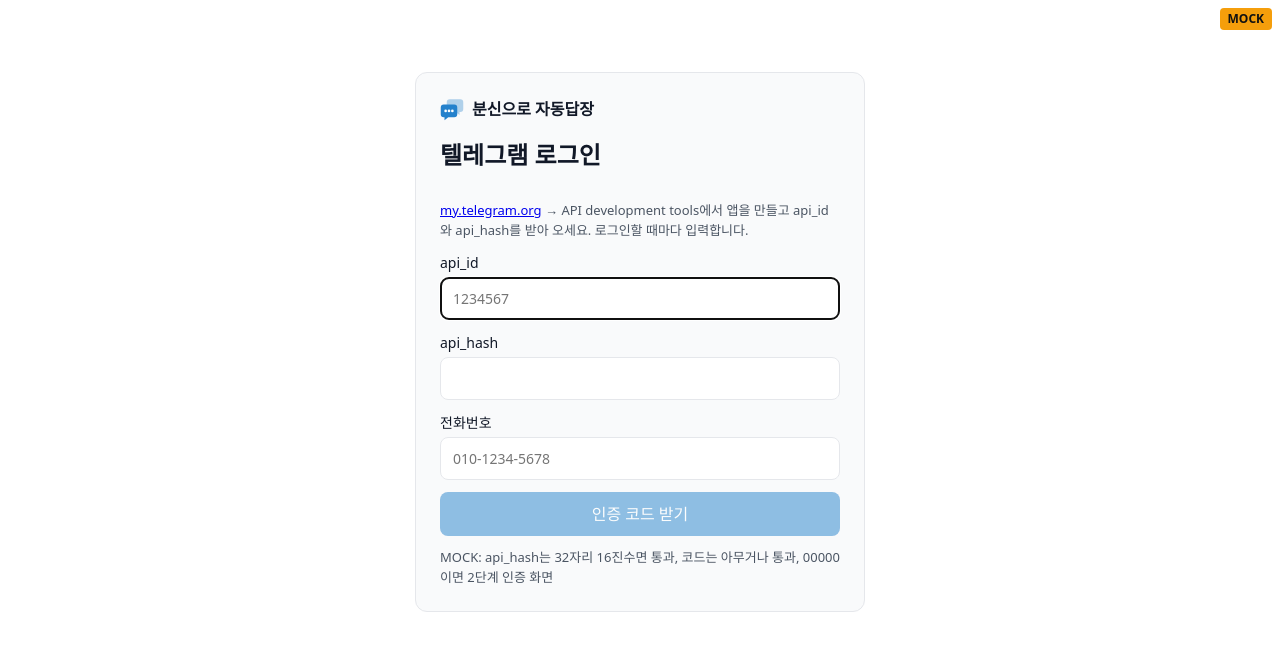
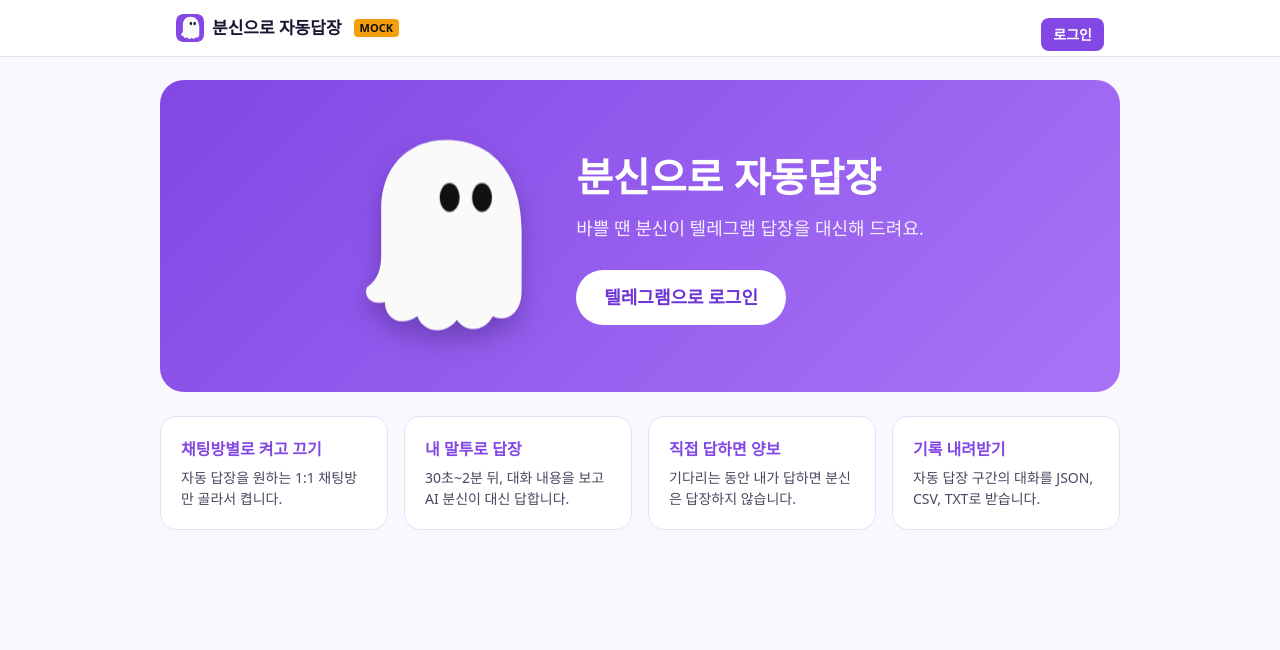
Before and after one commit to algoguma/kirothon, a React (Vite) app in the folder frontend/: page / in a window 1280 px wide. Before the commit this address led to /login. Shown: the top 650 px of the page. Built offline with nearby package versions, Linux system fonts and the light colour scheme.

Commit message:
feat(fe): 메인 페이지, 고정 상단 바, 유령 캐릭터와 보라색 테마 적용

```diff
--- a/frontend/index.html
+++ b/frontend/index.html
@@ -4,7 +4,7 @@
     <meta charset="UTF-8" />
     <link rel="icon" type="image/svg+xml" href="/favicon.svg" />
     <meta name="viewport" content="width=device-width, initial-scale=1.0" />
-    <meta name="theme-color" content="#2481cc" />
+    <meta name="theme-color" content="#8247e5" />
     <title>분신으로 자동답장</title>
   </head>
   <body>
--- a/frontend/src/App.tsx
+++ b/frontend/src/App.tsx
@@ -1,8 +1,8 @@
-import { BrowserRouter, NavLink, Navigate, Outlet, Route, Routes, useParams } from 'react-router'
-import { useMock } from './api'
+import { BrowserRouter, Navigate, Outlet, Route, Routes, useParams } from 'react-router'
 import { AuthProvider } from './auth/AuthProvider'
 import { RequireAuth } from './auth/RequireAuth'
-import { Brand } from './brand'
+import { Header } from './components/Header'
+import LandingPage from './pages/LandingPage'
 import LoginPage from './pages/LoginPage'
 import SetupPage from './pages/SetupPage'
 
@@ -19,12 +19,10 @@ function SessionsPage() {
 function Layout() {
   return (
     <>
-      <nav className="nav">
-        <Brand />
-        <NavLink to="/chats">채팅방</NavLink>
-        <NavLink to="/settings">설정</NavLink>
-      </nav>
-      <Outlet />
+      <Header />
+      <div className="container">
+        <Outlet />
+      </div>
     </>
   )
 }
@@ -33,19 +31,18 @@ export default function App() {
   return (
     <BrowserRouter>
       <AuthProvider>
-        {useMock && <div className="mock-badge">MOCK</div>}
         <Routes>
-          <Route path="/login" element={<LoginPage />} />
-          <Route element={<RequireAuth />}>
-            <Route path="/setup" element={<SetupPage />} />
-            <Route element={<Layout />}>
-              <Route path="/" element={<Navigate to="/chats" replace />} />
+          <Route element={<Layout />}>
+            <Route path="/" element={<LandingPage />} />
+            <Route path="/login" element={<LoginPage />} />
+            <Route element={<RequireAuth />}>
+              <Route path="/setup" element={<SetupPage />} />
               <Route path="/chats" element={<Placeholder title="채팅방 목록" />} />
               <Route path="/chats/:chatId/sessions" element={<SessionsPage />} />
               <Route path="/settings" element={<Placeholder title="설정" />} />
             </Route>
+            <Route path="*" element={<Navigate to="/" replace />} />
           </Route>
-          <Route path="*" element={<Navigate to="/" replace />} />
         </Routes>
       </AuthProvider>
     </BrowserRouter>
--- /dev/null
+++ b/frontend/src/brand.ts
@@ -0,0 +1 @@
+export const SERVICE_NAME = '분신으로 자동답장'
--- a/frontend/src/brand.tsx
+++ /dev/null
@@ -1,10 +0,0 @@
-export const SERVICE_NAME = '분신으로 자동답장'
-
-export function Brand() {
-  return (
-    <span className="brand">
-      <img src="/favicon.svg" alt="" width={24} height={24} />
-      {SERVICE_NAME}
-    </span>
-  )
-}
--- /dev/null
+++ b/frontend/src/components/Ghost.tsx
@@ -0,0 +1,21 @@
+// Mascot ("분신" ghost). Same shape as public/favicon.svg, without the background.
+export function Ghost({ size = 160, animated = false }: { size?: number; animated?: boolean }) {
+  return (
+    <svg
+      className={animated ? 'ghost ghost-animated' : 'ghost'}
+      viewBox="0 0 100 120"
+      width={size}
+      height={(size * 120) / 100}
+      aria-hidden="true"
+    >
+      <path
+        fill="#fafafa"
+        d="M50 8C78 8 92 30 92 58V92C92 104 84 110 76 106C72 114 62 116 56 108C50 116 38 116 34 106C26 112 16 108 16 98C10 100 4 96 6 90C12 86 14 80 14 72V46C14 24 28 8 50 8Z"
+      />
+      <g className="ghost-eyes">
+        <ellipse cx="52" cy="40" rx="5.5" ry="8" fill="#111" />
+        <ellipse cx="70" cy="40" rx="5.5" ry="8" fill="#111" />
+      </g>
+    </svg>
+  )
+}
--- /dev/null
+++ b/frontend/src/components/Header.tsx
@@ -0,0 +1,36 @@
+import { Link, NavLink, useLocation } from 'react-router'
+import { useMock } from '../api'
+import { useAuth } from '../auth/context'
+import { SERVICE_NAME } from '../brand'
+
+// Fixed top bar shown on every screen (spec 8).
+export function Header() {
+  const { state } = useAuth()
+  const { pathname } = useLocation()
+  const loggedIn = state.status === 'authenticated'
+
+  return (
+    <header className="topbar">
+      <div className="topbar-inner">
+        <Link to="/" className="brand">
+          <img src="/favicon.svg" alt="" width={28} height={28} />
+          {SERVICE_NAME}
+        </Link>
+        {useMock && <span className="mock-badge">MOCK</span>}
+        <nav className="topbar-nav">
+          {loggedIn && (
+            <>
+              <NavLink to="/chats">채팅방</NavLink>
+              <NavLink to="/settings">설정</NavLink>
+            </>
+          )}
+          {state.status === 'anonymous' && pathname !== '/login' && (
+            <Link to="/login" className="button small">
+              로그인
+            </Link>
+          )}
+        </nav>
+      </div>
+    </header>
+  )
+}
--- a/frontend/src/index.css
+++ b/frontend/src/index.css
@@ -1,12 +1,15 @@
 :root {
-  --text: #4b5563;
-  --text-h: #111827;
-  --bg: #fff;
-  --surface: #f9fafb;
-  --border: #e5e7eb;
-  --accent: #2481cc;
+  --text: #4b4760;
+  --text-h: #1a1530;
+  --bg: #faf8ff;
+  --surface: #fff;
+  --border: #e6e0f5;
+  --accent: #8247e5;
+  --accent-hover: #6f35d4;
+  --accent-soft: #efe7fd;
   --accent-text: #fff;
   --error: #dc2626;
+  --topbar-h: 56px;
 
   font: 16px/1.5 system-ui, 'Segoe UI', 'Malgun Gothic', sans-serif;
   color-scheme: light dark;
@@ -16,12 +19,14 @@
 
 @media (prefers-color-scheme: dark) {
   :root {
-    --text: #9ca3af;
-    --text-h: #f3f4f6;
-    --bg: #16171d;
-    --surface: #1f2028;
-    --border: #2e303a;
-    --accent: #3b9ae1;
+    --text: #b4aec8;
+    --text-h: #f3f0fa;
+    --bg: #141120;
+    --surface: #1d1930;
+    --border: #2f2947;
+    --accent: #9b6cf0;
+    --accent-hover: #ae88f4;
+    --accent-soft: #2a2145;
     --error: #f87171;
   }
 }
@@ -30,56 +35,113 @@ body {
   margin: 0;
 }
 
-#root {
-  max-width: 960px;
-  margin: 0 auto;
-  padding: 24px 16px;
-}
-
 h1 {
   margin: 0 0 16px;
   font-size: 24px;
   color: var(--text-h);
 }
 
-.nav {
+a {
+  color: var(--accent);
+}
+
+/* ---- Fixed top bar ---- */
+.topbar {
+  position: fixed;
+  inset: 0 0 auto 0;
+  z-index: 10;
+  height: var(--topbar-h);
+  background: var(--surface);
+  border-bottom: 1px solid var(--border);
+}
+.topbar-inner {
   display: flex;
   align-items: center;
-  gap: 16px;
-  margin-bottom: 24px;
-  padding-bottom: 12px;
-  border-bottom: 1px solid var(--border);
+  gap: 12px;
+  max-width: 960px;
+  height: 100%;
+  margin: 0 auto;
+  padding: 0 16px;
+  box-sizing: border-box;
 }
-.nav a {
-  color: var(--text);
-  text-decoration: none;
-}
-.nav a.active {
-  color: var(--accent);
-  font-weight: 600;
-}
-
 .brand {
   display: inline-flex;
   align-items: center;
   gap: 8px;
   font-weight: 700;
+  font-size: 17px;
   color: var(--text-h);
+  text-decoration: none;
 }
-.nav .brand {
-  margin-right: auto;
+.brand img {
+  border-radius: 7px;
 }
-.card .brand {
-  margin-bottom: 16px;
+.topbar-nav {
+  display: flex;
+  align-items: center;
+  gap: 16px;
+  margin-left: auto;
+}
+.topbar-nav a:not(.button) {
+  color: var(--text);
+  text-decoration: none;
+}
+.topbar-nav a.active {
+  color: var(--accent);
+  font-weight: 600;
+}
+.mock-badge {
+  padding: 1px 6px;
+  font-size: 11px;
+  font-weight: 700;
+  border-radius: 4px;
+  background: #f59e0b;
+  color: #111;
 }
 
-.card {
-  max-width: 400px;
-  margin: 48px auto;
-  padding: 24px;
-  border: 1px solid var(--border);
-  border-radius: 12px;
-  background: var(--surface);
+.container {
+  max-width: 960px;
+  margin: 0 auto;
+  padding: calc(var(--topbar-h) + 24px) 16px 32px;
+}
+
+/* ---- Buttons and forms ---- */
+button,
+.button {
+  display: inline-block;
+  padding: 10px 14px;
+  font: inherit;
+  font-weight: 600;
+  text-align: center;
+  text-decoration: none;
+  border: 0;
+  border-radius: 8px;
+  background: var(--accent);
+  color: var(--accent-text);
+  cursor: pointer;
+}
+button:hover:not(:disabled),
+.button:hover {
+  background: var(--accent-hover);
+}
+button:disabled {
+  opacity: 0.5;
+  cursor: default;
+}
+.button.small {
+  padding: 6px 12px;
+  font-size: 14px;
+}
+.button.large {
+  padding: 14px 28px;
+  font-size: 18px;
+  border-radius: 999px;
+}
+button.link {
+  background: none;
+  color: var(--accent);
+  padding: 4px;
+  font-weight: 400;
 }
 
 form {
@@ -88,7 +150,6 @@ form {
   gap: 12px;
   margin-top: 16px;
 }
-
 label {
   display: flex;
   flex-direction: column;
@@ -96,7 +157,6 @@ label {
   font-size: 14px;
   color: var(--text-h);
 }
-
 input {
   padding: 10px 12px;
   font: inherit;
@@ -105,24 +165,26 @@ input {
   background: var(--bg);
   color: var(--text-h);
 }
+input:focus {
+  outline: 2px solid var(--accent);
+  outline-offset: -1px;
+}
 
-button {
-  padding: 10px 12px;
-  font: inherit;
-  border: 0;
-  border-radius: 8px;
-  background: var(--accent);
-  color: var(--accent-text);
-  cursor: pointer;
+.card {
+  max-width: 400px;
+  margin: 24px auto;
+  padding: 24px;
+  border: 1px solid var(--border);
+  border-radius: 16px;
+  background: var(--surface);
 }
-button:disabled {
-  opacity: 0.5;
-  cursor: default;
+.card-logo {
+  display: block;
+  margin: 0 auto 12px;
+  border-radius: 16px;
 }
-button.link {
-  background: none;
-  color: var(--accent);
-  padding: 4px;
+.card > h1 {
+  text-align: center;
 }
 
 .muted {
@@ -138,14 +200,94 @@ button.link {
   color: var(--error);
 }
 
-.mock-badge {
-  position: fixed;
-  top: 8px;
-  right: 8px;
-  padding: 2px 8px;
-  font-size: 12px;
-  font-weight: 700;
-  border-radius: 4px;
-  background: #f59e0b;
-  color: #111;
+/* ---- Landing ---- */
+.hero {
+  display: flex;
+  align-items: center;
+  justify-content: center;
+  gap: 40px;
+  padding: 48px 32px;
+  border-radius: 24px;
+  background: linear-gradient(135deg, #8247e5, #a874f7);
+  color: #fff;
 }
+.hero h1 {
+  margin: 0 0 8px;
+  font-size: 40px;
+  color: #fff;
+}
+.hero-sub {
+  margin: 0 0 28px;
+  font-size: 18px;
+  opacity: 0.9;
+}
+.hero .button.large {
+  background: #fff;
+  color: #6f35d4;
+}
+.hero .button.large:hover {
+  background: #f1e9ff;
+}
+.features {
+  display: grid;
+  grid-template-columns: repeat(auto-fit, minmax(200px, 1fr));
+  gap: 16px;
+  margin-top: 24px;
+}
+.feature {
+  padding: 20px;
+  border: 1px solid var(--border);
+  border-radius: 16px;
+  background: var(--surface);
+}
+.feature h2 {
+  margin: 0 0 6px;
+  font-size: 16px;
+  color: var(--accent);
+}
+.feature p {
+  margin: 0;
+  font-size: 14px;
+}
+@media (max-width: 640px) {
+  .hero {
+    flex-direction: column;
+    text-align: center;
+    gap: 16px;
+  }
+  .hero h1 {
+    font-size: 30px;
+  }
+}
+
+/* ---- Ghost animation ---- */
+.ghost-animated {
+  animation: ghost-float 3s ease-in-out infinite;
+  filter: drop-shadow(0 12px 12px rgba(30, 10, 70, 0.3));
+}
+.ghost-animated .ghost-eyes {
+  transform-box: fill-box;
+  transform-origin: center;
+  animation: ghost-blink 4s infinite;
+}
+@keyframes ghost-float {
+  50% {
+    transform: translateY(-10px);
+  }
+}
+@keyframes ghost-blink {
+  0%,
+  92%,
+  100% {
+    transform: scaleY(1);
+  }
+  95% {
+    transform: scaleY(0.1);
+  }
+}
+@media (prefers-reduced-motion: reduce) {
+  .ghost-animated,
+  .ghost-animated .ghost-eyes {
+    animation: none;
+  }
+}
--- /dev/null
+++ b/frontend/src/pages/LandingPage.tsx
@@ -0,0 +1,41 @@
+import { Link, Navigate } from 'react-router'
+import { useAuth } from '../auth/context'
+import { SERVICE_NAME } from '../brand'
+import { Ghost } from '../components/Ghost'
+
+const FEATURES = [
+  { title: '채팅방별로 켜고 끄기', body: '자동 답장을 원하는 1:1 채팅방만 골라서 켭니다.' },
+  { title: '내 말투로 답장', body: '30초~2분 뒤, 대화 내용을 보고 AI 분신이 대신 답합니다.' },
+  { title: '직접 답하면 양보', body: '기다리는 동안 내가 답하면 분신은 답장하지 않습니다.' },
+  { title: '기록 내려받기', body: '자동 답장 구간의 대화를 JSON, CSV, TXT로 받습니다.' },
+]
+
+// Spec 8 "/": landing page before login.
+export default function LandingPage() {
+  const { state } = useAuth()
+  if (state.status === 'authenticated') return <Navigate to="/chats" replace />
+
+  return (
+    <main className="landing">
+      <section className="hero">
+        <Ghost size={180} animated />
+        <div className="hero-text">
+          <h1>{SERVICE_NAME}</h1>
+          <p className="hero-sub">바쁠 땐 분신이 텔레그램 답장을 대신해 드려요.</p>
+          <Link to="/login" className="button large">
+            텔레그램으로 로그인
+          </Link>
+        </div>
+      </section>
+
+      <section className="features">
+        {FEATURES.map((f) => (
+          <article key={f.title} className="feature">
+            <h2>{f.title}</h2>
+            <p>{f.body}</p>
+          </article>
+        ))}
+      </section>
+    </main>
+  )
+}
--- a/frontend/src/pages/LoginPage.tsx
+++ b/frontend/src/pages/LoginPage.tsx
@@ -3,7 +3,6 @@ import { Navigate, useNavigate } from 'react-router'
 import { api, ApiError, useMock, type MeResponse } from '../api'
 import { errorMessage } from '../api/errors'
 import { useAuth } from '../auth/context'
-import { Brand } from '../brand'
 
 type Step = 'phone' | 'code' | 'password'
 
@@ -92,7 +91,7 @@ export default function LoginPage() {
 
   return (
     <main className="card">
-      <Brand />
+      <img className="card-logo" src="/favicon.svg" alt="" width={64} height={64} />
       <h1>텔레그램 로그인</h1>
 
       {step === 'phone' && (
--- a/frontend/src/pages/SetupPage.tsx
+++ b/frontend/src/pages/SetupPage.tsx
@@ -3,7 +3,6 @@ import { useNavigate } from 'react-router'
 import { api, type LlmSettings } from '../api'
 import { errorMessage } from '../api/errors'
 import { useAuth } from '../auth/context'
-import { Brand } from '../brand'
 
 // Spec 8 /setup: one API key field. The backend verifies the key before saving.
 export default function SetupPage() {
@@ -36,7 +35,7 @@ export default function SetupPage() {
 
   return (
     <main className="card">
-      <Brand />
+      <img className="card-logo" src="/favicon.svg" alt="" width={64} height={64} />
       <h1>LLM 연결 설정</h1>
       <p className="muted">GPU 서버 담당자에게 받은 API 키를 입력하세요. 저장할 때 연결을 확인합니다.</p>
       {llm && (
```
Also changed, not shown: frontend/public/favicon.svg.
